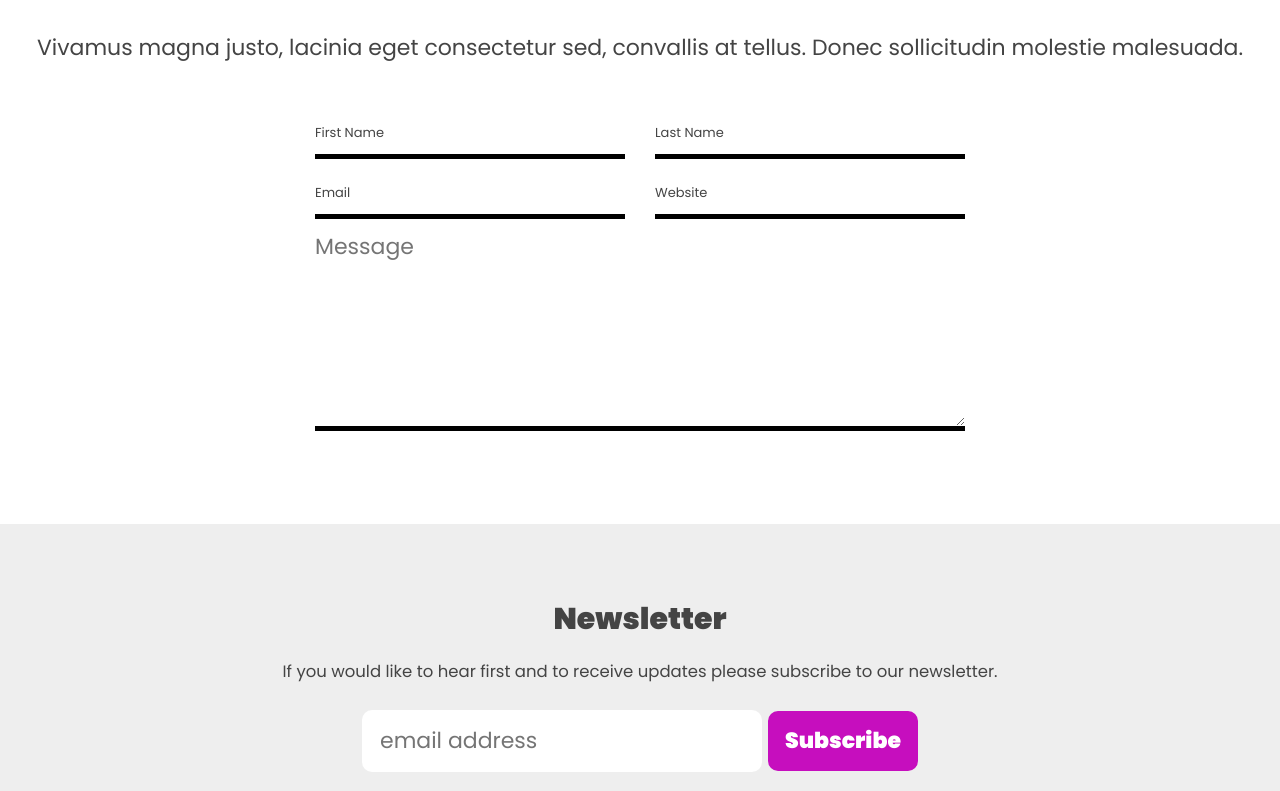
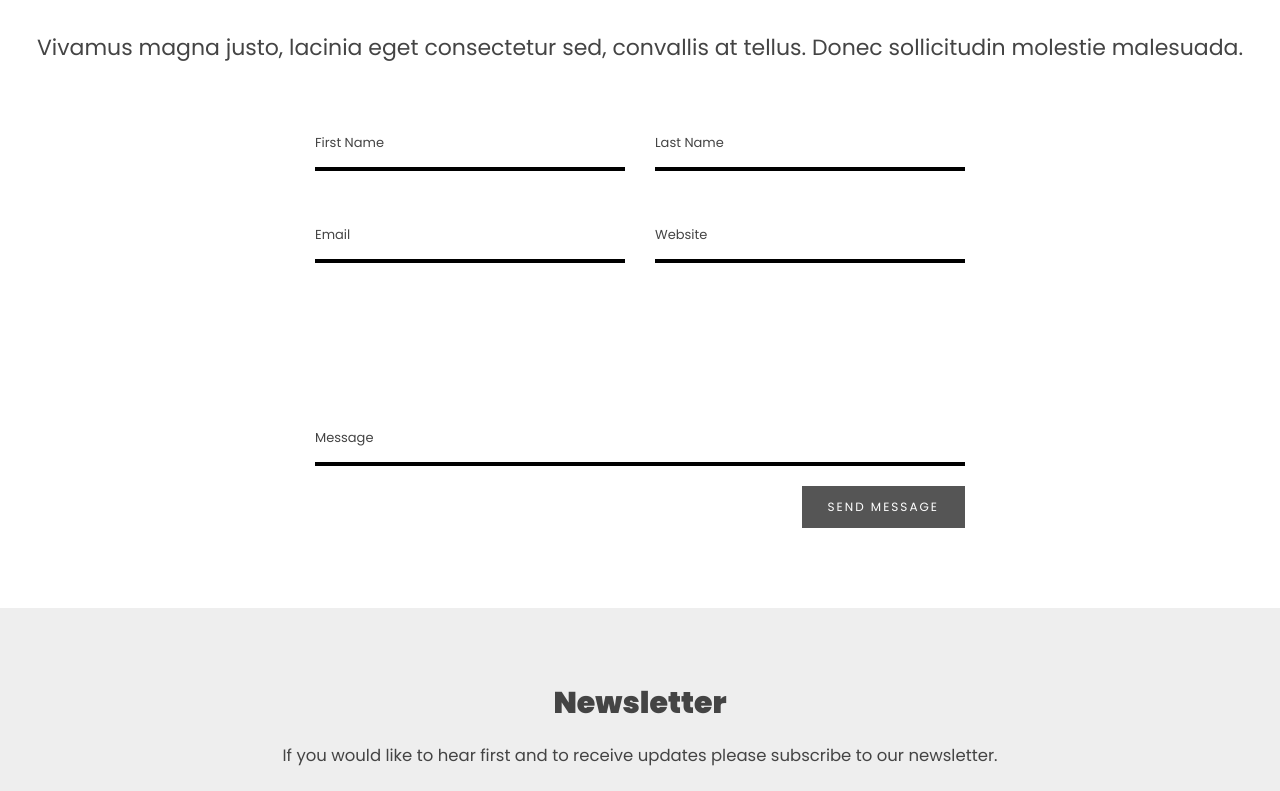
Before and after one commit to Crowleee/events, a plain HTML site: page index.html in a window 1280 px wide. Shown: the part 5676-6467 px from the top of the page. Drawn offline with Linux system fonts and the light colour scheme.

Commit message:
finish events

```diff
--- a/css/styles.css
+++ b/css/styles.css
@@ -130,6 +130,26 @@ p {
     background-color: #fff;
 }
 
+.btn--sharp {
+    border-radius: 0;
+}
+
+.btn--dark {
+    background-color: #555;
+    border-color: #555;
+    text-transform: uppercase;
+    letter-spacing: 2px;
+    font-size: 1.2rem;
+    font-weight: 400;
+}
+
+.btn--dark:hover,
+.btn--dark:focus,
+.btn--dark:active {
+    color: #555;
+    background-color: #fff;
+}
+
 /*Navigation*/
 header {
     position: absolute;
@@ -225,6 +245,10 @@ header {
 
 /*Text alignment*/
 .text-center {
+    text-align: center;
+}
+
+.text-right {
     text-align: center;
 }
 
@@ -460,12 +484,18 @@ footer {
     display: inline-block;
     width: 100%;
     border: none;
-    border-bottom: 5px solid #000;
+    border-bottom: 2px solid #000;
     transition: all .25s ease-in;
     padding: 15px 0;
+    font-size: 1.6rem;
 }
 
-.form-contact__input:focus {
+textarea.form-contact__input {
+    resize: none;
+}
+
+.form-contact__input:focus,
+.form-contact__input.filled {
     outline: none;
     border-color: transparent;
 }
@@ -480,37 +510,31 @@ footer {
     transition: all .25s ease-in;
 }
 
-.form-contact__input:focus + .form-contact__label {
-    transform: translate(0, 0);
+.form-contact__input:focus + .form-contact__label,
+.form-contact__input.filled + .form-contact__label {
+    transform: translate(0, -20%);
+    z-index: 1;
 }
 .row {
     display: flex;
     justify-content: space-between;
     /* outline: 1px solid blue; */
+    margin-top: 20px;
+}
+
+.row--right {
+    justify-content: flex-end;
 }
 
 .col {
     width: calc(50% - 15px);
     /* outline: 1px solid green; */
     position: relative;
+    border-bottom: 2px solid#000;
+    margin-top: 20px;
+    font-size: 0;
 }
 
-.row2 {
-    display: flex;
-    justify-content: space-between;
+.col--lg {
+    width: 100%;
 }
-
-.col2 {
-    width: calc(50% - 15px);
-    position: relative;
-}
-
-.row3 {
-    display: flex;
-    justify-content: space-between;
-}
-
-.col3 {
-    width: 100%;
-    position: relative;
-}
--- a/index.html
+++ b/index.html
@@ -188,28 +188,32 @@
                             <form action="" method="post" name="contact" class="form-contact" autocomplete="off">
                                 <div class="row">
                                     <div class="col">
-                                        <input class="form-contact__input" type="text" name="firstname" id="firstname">
+                                        <input class="form-contact__input" required type="text" name="firstname" id="firstname">
                                         <label class="form-contact__label" for="firstname">First Name</label>
                                     </div>
                                     <div class="col">
-                                        <input class="form-contact__input" type="text" name="lastname" id="lastname">
+                                        <input class="form-contact__input" required type="text" name="lastname" id="lastname">
                                         <label class="form-contact__label" for="lastname">Last Name</label>
                                     </div>
                                 </div>
-                                <div class="row2">
-                                    <div class="col2">
-                                        <input class="form-contact__input" type="email" name="email" id="email">
+                                <div class="row">
+                                    <div class="col">
+                                        <input class="form-contact__input" required type="email" name="email" id="email">
                                         <label class="form-contact__label" for="email">Email</label>
                                     </div>
-                                    <div class="col2">
-                                        <input class="form-contact__input" type="text" name="site" id="site">
+                                    <div class="col">
+                                        <input class="form-contact__input" required type="url" name="site" id="site">
                                         <label class="form-contact__label" for="site">Website</label>
                                     </div>
                                 </div>
-                                <div class="row3">
-                                    <div class="col3">
-                                        <textarea class="form-contact__input" rows="7" placeholder="Message" name="message"></textarea>
+                                <div class="row">
+                                    <div class="col col--lg">
+                                        <textarea class="form-contact__input" rows="7"  name="message" id="message"></textarea>
+                                        <label class="form-contact__label" for="message">Message</label>
                                     </div>
+                                </div>
+                                <div class="row row--right">
+                                    <button type="submit" class="btn btn--dark btn--sharp">Send Message</button>
                                 </div>
                             </form>
                         </div>
@@ -234,5 +238,17 @@
                 </div>
             </footer>
             <script src="https://kit.fontawesome.com/670ca4e752.js" crossorigin="anonymous"></script>
+            <script>
+                let inputs = document.querySelectorAll('.form-contact__input');
+
+                inputs.forEach(function(input) {
+                    input.addEventListener('change', function() {
+                        // console.log(this.value);
+                        if (this.value.length >0) {
+                            this.classList.add('filled');
+                        }
+                    })
+                });
+            </script>
     </body>
 </html>
```
